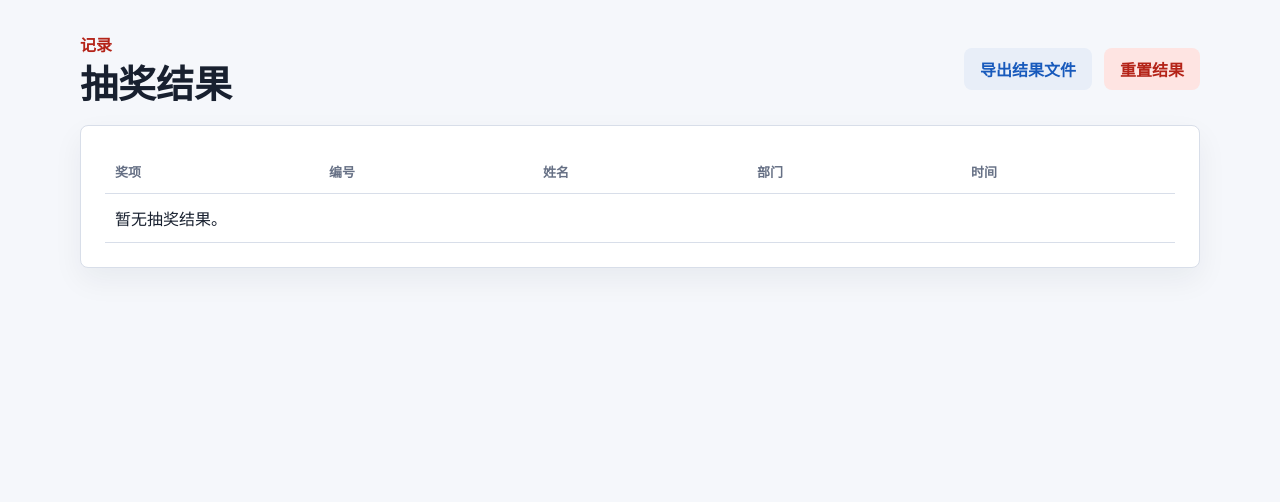
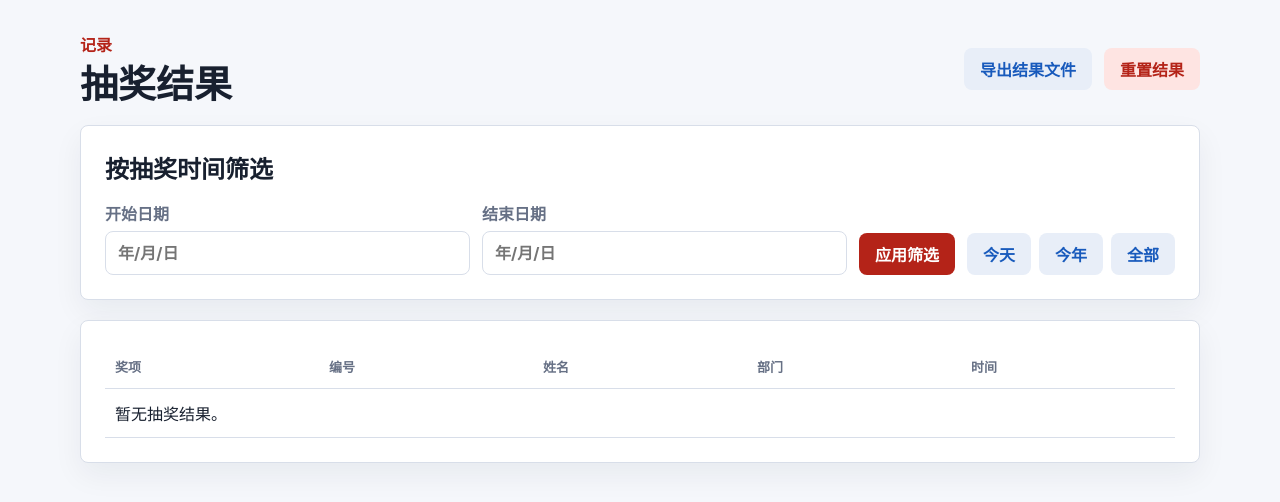
Before and after one commit to lithiumselenate/GalaDraw, a Flask app: page /results in a window 1280 px wide. Shown: the part 64-566 px from the top of the page. Run offline with Flask 3, Linux system fonts and the light colour scheme; data that the repository does not hold is empty.

Commit message:
增加筛选记录功能

```diff
--- a/app.py
+++ b/app.py
@@ -236,6 +236,8 @@ TRANSLATIONS["zh"].update(
         "employee.add": "新增",
         "employee.import_title": "导入员工文件",
         "employee.import_hint": "文件表头：员工编号、姓名、部门。",
+        "employee.choose_csv": "选择 CSV 文件",
+        "employee.no_file_selected": "未选择文件",
         "employee.import": "导入",
         "employee.reset_title": "重置员工信息",
         "employee.reset_hint": "删除所有员工记录，并清空已有抽奖结果。提交前请输入“清空员工”。",
@@ -307,6 +309,16 @@ TRANSLATIONS["zh"].update(
         "results.reset": "重置结果",
         "results.prize": "奖项",
         "results.empty": "暂无抽奖结果。",
+        "results.filter_title": "按抽奖时间筛选",
+        "results.start_date": "开始日期",
+        "results.end_date": "结束日期",
+        "results.date_placeholder": "年/月/日",
+        "results.apply_filter": "应用筛选",
+        "results.today": "今天",
+        "results.this_year": "今年",
+        "results.all_time": "全部",
+        "results.invalid_date": "请输入有效的日期。",
+        "results.invalid_range": "开始日期不能晚于结束日期。",
         "account.eyebrow": "个人资料",
         "account.title": "我的账户",
         "account.role_status": "角色：{role} | 状态：{status}",
@@ -435,6 +447,8 @@ TRANSLATIONS["en"].update(
         "employee.add": "Add",
         "employee.import_title": "Import Employee File",
         "employee.import_hint": "File headers: Employee No., Name, Department.",
+        "employee.choose_csv": "Choose CSV",
+        "employee.no_file_selected": "No file selected",
         "employee.import": "Import",
         "employee.reset_title": "Reset Employees",
         "employee.reset_hint": "Delete all employee records and clear existing draw results. Enter \"Clear employees\" before submitting.",
@@ -506,6 +520,16 @@ TRANSLATIONS["en"].update(
         "results.reset": "Reset Results",
         "results.prize": "Prize",
         "results.empty": "No draw results.",
+        "results.filter_title": "Filter by draw time",
+        "results.start_date": "Start date",
+        "results.end_date": "End date",
+        "results.date_placeholder": "Y/M/D",
+        "results.apply_filter": "Apply Filter",
+        "results.today": "Today",
+        "results.this_year": "This Year",
+        "results.all_time": "All",
+        "results.invalid_date": "Enter a valid date.",
+        "results.invalid_range": "Start date cannot be later than end date.",
         "account.eyebrow": "Profile",
         "account.title": "My Account",
         "account.role_status": "Role: {role} | Status: {status}",
@@ -685,6 +709,79 @@ def china_day_bounds_utc():
     return start, start + timedelta(days=1)
 
 
+def parse_date_filter(args):
+    china_offset = timedelta(hours=8)
+    start_text = args.get("start_date", "").strip()
+    end_text = args.get("end_date", "").strip()
+    start_date = None
+    end_date = None
+
+    try:
+        if start_text:
+            start_date = parse_filter_date(start_text)
+        if end_text:
+            end_date = parse_filter_date(end_text)
+    except ValueError:
+        return None, None, {"start_date": start_text, "end_date": end_text}, "invalid_date"
+
+    if start_date and end_date and start_date > end_date:
+        return None, None, {"start_date": start_text, "end_date": end_text}, "invalid_range"
+
+    start_utc = None
+    end_utc = None
+    if start_date:
+        start_utc = datetime.combine(start_date, datetime.min.time()) - china_offset
+    if end_date:
+        next_day = end_date + timedelta(days=1)
+        end_utc = datetime.combine(next_day, datetime.min.time()) - china_offset
+
+    return start_utc, end_utc, {"start_date": start_text, "end_date": end_text}, None
+
+
+def parse_filter_date(value):
+    for date_format in ("%Y-%m-%d", "%Y/%m/%d"):
+        try:
+            return datetime.strptime(value, date_format).date()
+        except ValueError:
+            pass
+    raise ValueError(value)
+
+
+def apply_result_date_filter(query, start_utc, end_utc):
+    if start_utc:
+        query = query.filter(DrawResult.created_at >= start_utc)
+    if end_utc:
+        query = query.filter(DrawResult.created_at < end_utc)
+    return query
+
+
+def result_export_filename(filters):
+    start_date = filters.get("start_date", "").replace("/", "-")
+    end_date = filters.get("end_date", "").replace("/", "-")
+    if start_date and end_date:
+        return f"draw_results_{start_date}_to_{end_date}.csv"
+    if start_date:
+        return f"draw_results_from_{start_date}.csv"
+    if end_date:
+        return f"draw_results_to_{end_date}.csv"
+    return "draw_results.csv"
+
+
+def result_filter_presets():
+    today = (datetime.utcnow() + timedelta(hours=8)).date()
+    year_start = today.replace(month=1, day=1)
+    return {
+        "today": {
+            "start_date": today.strftime("%Y/%m/%d"),
+            "end_date": today.strftime("%Y/%m/%d"),
+        },
+        "this_year": {
+            "start_date": year_start.strftime("%Y/%m/%d"),
+            "end_date": today.strftime("%Y/%m/%d"),
+        },
+    }
+
+
 class User(db.Model):
     id = db.Column(db.Integer, primary_key=True)
     username = db.Column(db.String(80), unique=True, nullable=False)
@@ -1909,16 +2006,32 @@ def register_routes(app):
     @app.get("/results")
     @permission_required("draw.result.view")
     def results():
-        rows = DrawResult.query.order_by(DrawResult.created_at.desc()).all()
-        return render_template("results.html", results=rows)
+        start_utc, end_utc, filters, error_key = parse_date_filter(request.args)
+        if error_key:
+            flash(translate(f"results.{error_key}"), "error")
+            filters = {"start_date": "", "end_date": ""}
+        query = apply_result_date_filter(DrawResult.query, start_utc, end_utc)
+        rows = query.order_by(DrawResult.created_at.desc()).all()
+        return render_template(
+            "results.html",
+            results=rows,
+            filters=filters,
+            presets=result_filter_presets(),
+        )
 
     @app.get("/results/export.csv")
     @permission_required("draw.result.export")
     def export_results():
+        start_utc, end_utc, filters, error_key = parse_date_filter(request.args)
+        if error_key:
+            flash(translate(f"results.{error_key}"), "error")
+            return redirect(url_for("results"))
+
         output = StringIO()
         writer = csv.writer(output)
         writer.writerow(["奖项", "员工编号", "姓名", "部门", "抽奖时间"])
-        for result in DrawResult.query.order_by(DrawResult.created_at).all():
+        query = apply_result_date_filter(DrawResult.query, start_utc, end_utc)
+        for result in query.order_by(DrawResult.created_at).all():
             writer.writerow(
                 [
                     result.prize.name,
@@ -1931,7 +2044,11 @@ def register_routes(app):
         return Response(
             output.getvalue(),
             mimetype="text/csv",
-            headers={"Content-Disposition": "attachment; filename=draw_results.csv"},
+            headers={
+                "Content-Disposition": (
+                    f"attachment; filename={result_export_filename(filters)}"
+                )
+            },
         )
 
     @app.post("/reset-results")
--- a/static/styles.css
+++ b/static/styles.css
@@ -344,6 +370,19 @@ button:disabled {
   align-items: end;
   gap: 12px;
   margin-bottom: 16px;
+}
+
+.results-filter-form {
+  display: grid;
+  grid-template-columns: minmax(180px, 1fr) minmax(180px, 1fr) auto auto;
+  align-items: end;
+  gap: 12px;
+}
+
+.filter-shortcuts {
+  display: flex;
+  flex-wrap: wrap;
+  gap: 8px;
 }
 
 .page-status {
--- a/templates/base.html
+++ b/templates/base.html
@@ -1,6 +1,6 @@
 <!doctype html>
 {% set use_logo_brand = true %}
-<html lang="zh-CN">
+<html lang="{{ 'en' if language == 'en' else 'zh-CN' }}">
   <head>
     <meta charset="utf-8">
     <meta name="viewport" content="width=device-width, initial-scale=1">
--- a/templates/results.html
+++ b/templates/results.html
@@ -7,12 +7,26 @@
     <h1>{{ t("results.title") }}</h1>
   </div>
   <div class="actions">
-    <a class="secondary" href="{{ url_for('export_results') }}">{{ t("results.export") }}</a>
+    <a class="secondary" href="{{ url_for('export_results', start_date=filters.start_date, end_date=filters.end_date) }}">{{ t("results.export") }}</a>
     <form method="post" action="{{ url_for('reset_results') }}">
       <button class="danger" type="submit">{{ t("results.reset") }}</button>
     </form>
   </div>
 </div>
+
+<section class="panel">
+  <h2>{{ t("results.filter_title") }}</h2>
+  <form class="results-filter-form" method="get" action="{{ url_for('results') }}">
+    <label>{{ t("results.start_date") }}<input name="start_date" value="{{ filters.start_date }}" placeholder="{{ t('results.date_placeholder') }}" inputmode="numeric"></label>
+    <label>{{ t("results.end_date") }}<input name="end_date" value="{{ filters.end_date }}" placeholder="{{ t('results.date_placeholder') }}" inputmode="numeric"></label>
+    <button class="primary" type="submit">{{ t("results.apply_filter") }}</button>
+    <div class="filter-shortcuts">
+      <a class="secondary" href="{{ url_for('results', start_date=presets.today.start_date, end_date=presets.today.end_date) }}">{{ t("results.today") }}</a>
+      <a class="secondary" href="{{ url_for('results', start_date=presets.this_year.start_date, end_date=presets.this_year.end_date) }}">{{ t("results.this_year") }}</a>
+      <a class="secondary" href="{{ url_for('results') }}">{{ t("results.all_time") }}</a>
+    </div>
+  </form>
+</section>
 
 <section class="panel">
   <table>
```
Also changed, not shown: other parts of static/styles.css (+40 -0 lines), templates/employees.html (+14 -1 lines).
